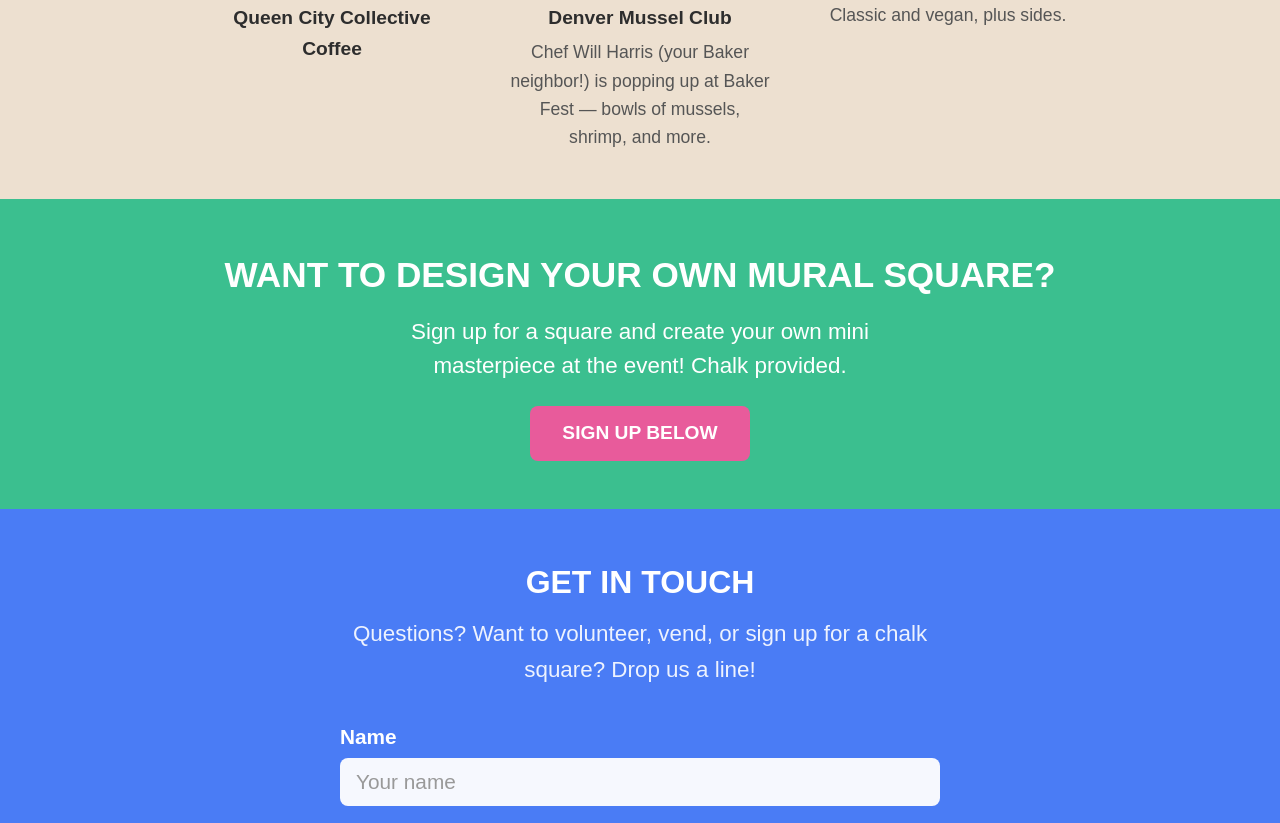
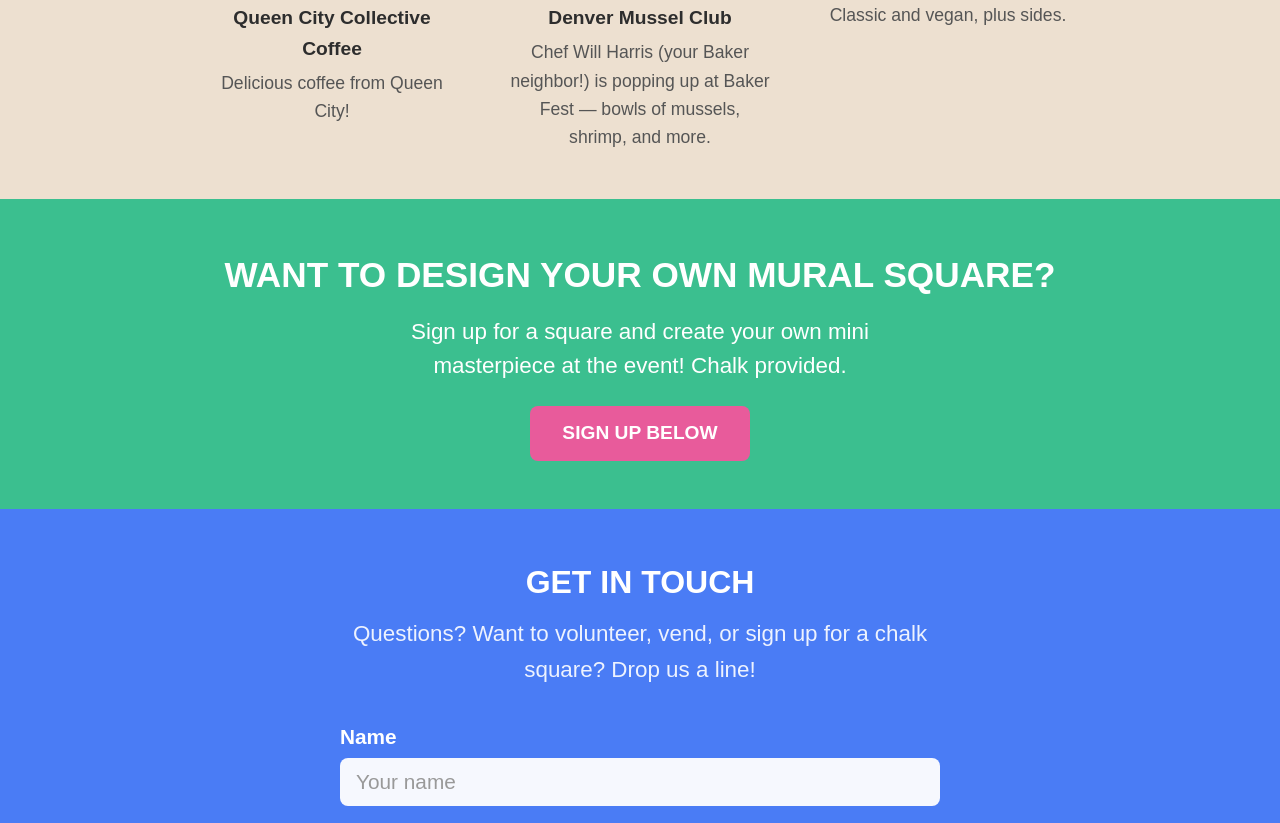
Before and after one commit to mikeayoung/denverbakerfest, a plain HTML site: page index.html in a window 1280 px wide. Shown: the part 1484-2307 px from the top of the page. Drawn offline with Linux system fonts and the light colour scheme; a web font is replaced by a local one.

Commit message:
Add Queen City Coffee description

```diff
--- a/index.html
+++ b/index.html
@@ -577,6 +577,7 @@
           <img src="https://queencitycollectivecoffee.com/cdn/shop/files/QC-logo-BLK.png?v=1733417967&width=180" alt="Queen City Collective Coffee" class="vendor-logo">
         </a>
         <p>Queen City Collective Coffee</p>
+        <p class="vendor-desc">Delicious coffee from Queen City!</p>
       </div>
       <div class="vendor">
         <a href="https://denvermusselclub.com" target="_blank" rel="noopener">
```
